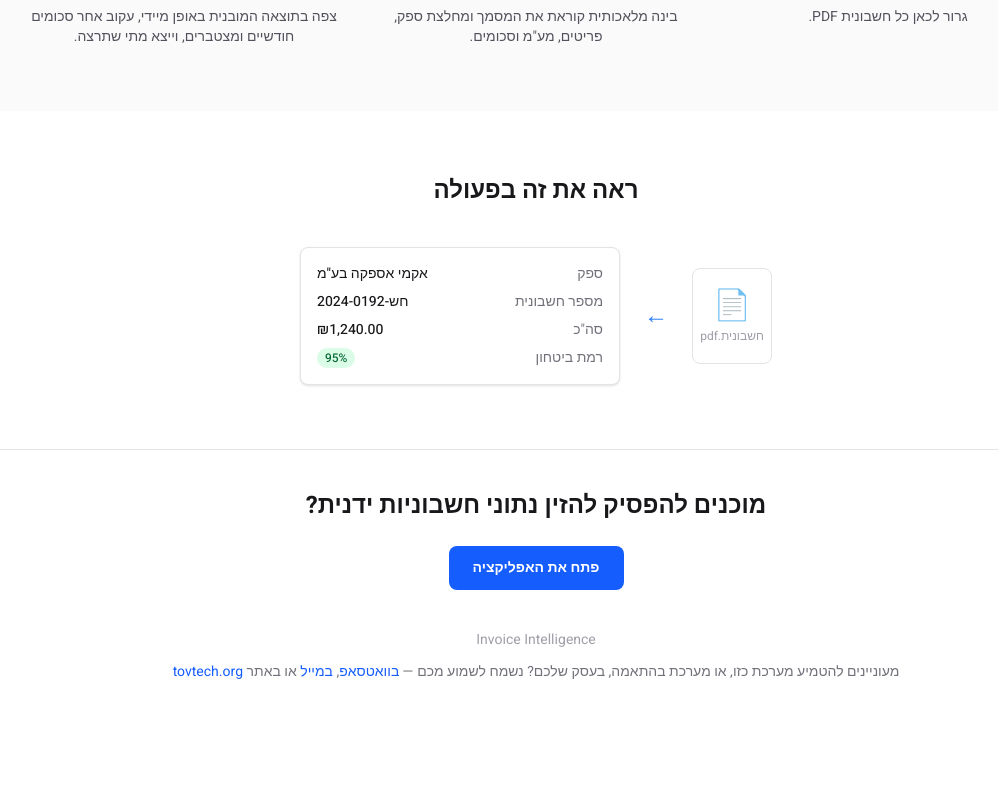
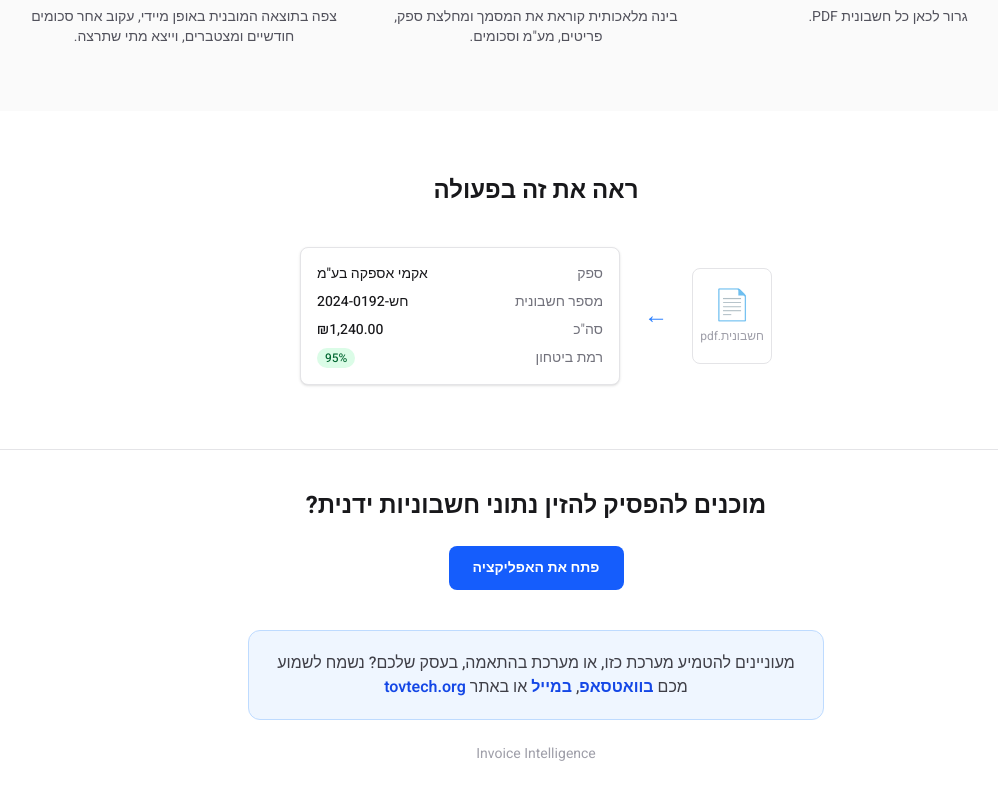
Before and after one commit to talwag/invoice-intelligence, a Next.js app in the folder web/: page / in a window 1280 px wide. Shown: the part 947-1747 px from the top of the page, without its empty margins (104-1102 px from the left). Before the commit the page ends 1669 px from the top, so only its background shows below. Built offline with nearby package versions, Linux system fonts and the light colour scheme.

Commit message:
style: make footer contact callout more prominent
Highlighted card instead of muted text so it doesn't get lost below
the brand name.

```diff
--- a/web/app/_components/landing/Footer.tsx
+++ b/web/app/_components/landing/Footer.tsx
@@ -10,22 +10,20 @@ export default function Footer() {
       >
         פתח את האפליקציה
       </a>
-      <p className="mt-10 text-sm text-zinc-400">Invoice Intelligence</p>
-      <p className="mt-3 text-sm text-zinc-500 dark:text-zinc-400">
-        מעוניינים להטמיע מערכת כזו, או מערכת בהתאמה, בעסק שלכם? נשמח לשמוע מכם
-        —{" "}
+      <div className="mx-auto mt-10 max-w-xl rounded-xl border border-blue-200 bg-blue-50 px-6 py-5 text-base font-medium text-zinc-700 dark:border-blue-900/50 dark:bg-blue-950/30 dark:text-zinc-200">
+        מעוניינים להטמיע מערכת כזו, או מערכת בהתאמה, בעסק שלכם? נשמח לשמוע מכם{" "}
         <a
           href="https://wa.me/972584431931"
           target="_blank"
           rel="noopener noreferrer"
-          className="text-blue-600 hover:underline dark:text-blue-400"
+          className="font-semibold text-blue-700 hover:underline dark:text-blue-400"
         >
           בוואטסאפ
         </a>
         ,{" "}
         <a
           href="mailto:raz@tovtech.org"
-          className="text-blue-600 hover:underline dark:text-blue-400"
+          className="font-semibold text-blue-700 hover:underline dark:text-blue-400"
         >
           במייל
         </a>{" "}
@@ -34,11 +32,12 @@ export default function Footer() {
           href="https://tovtech.org"
           target="_blank"
           rel="noopener noreferrer"
-          className="text-blue-600 hover:underline dark:text-blue-400"
+          className="font-semibold text-blue-700 hover:underline dark:text-blue-400"
         >
           tovtech.org
         </a>
-      </p>
+      </div>
+      <p className="mt-6 text-sm text-zinc-400">Invoice Intelligence</p>
     </footer>
   );
 }
```
